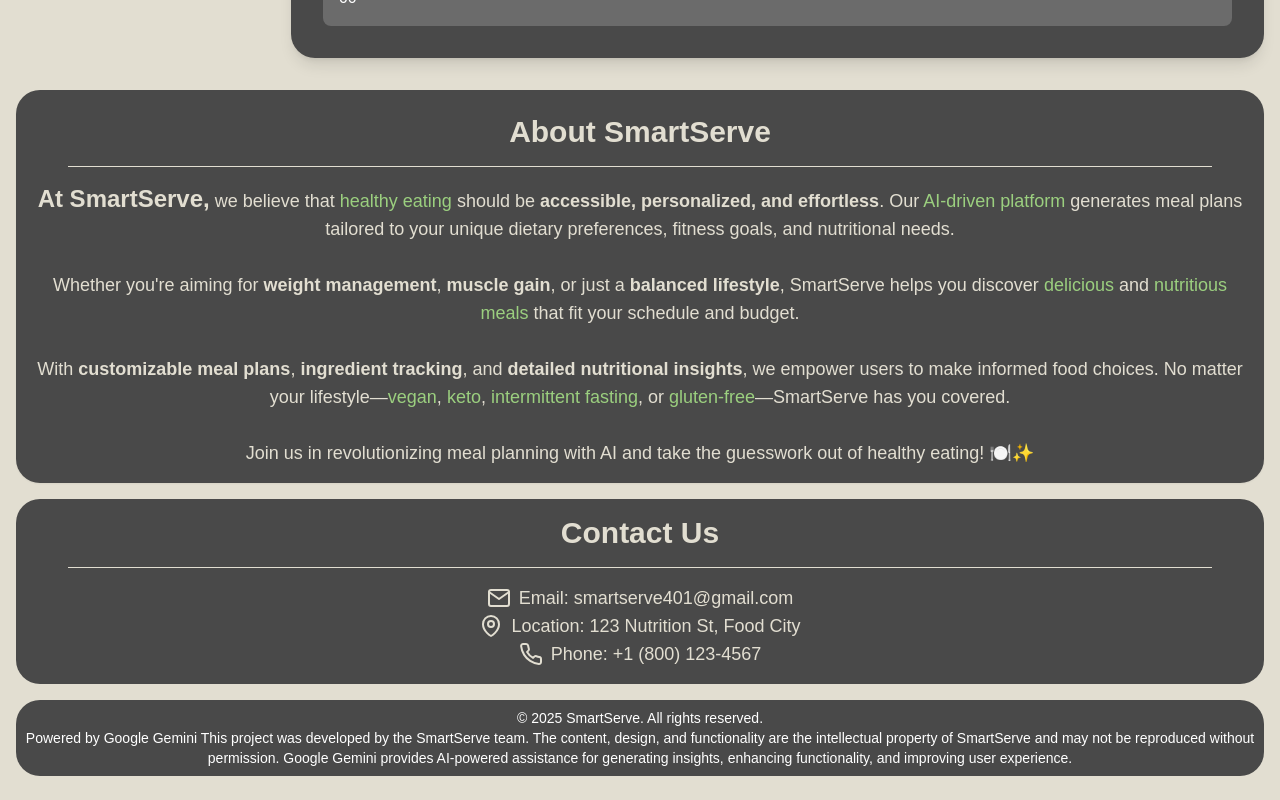
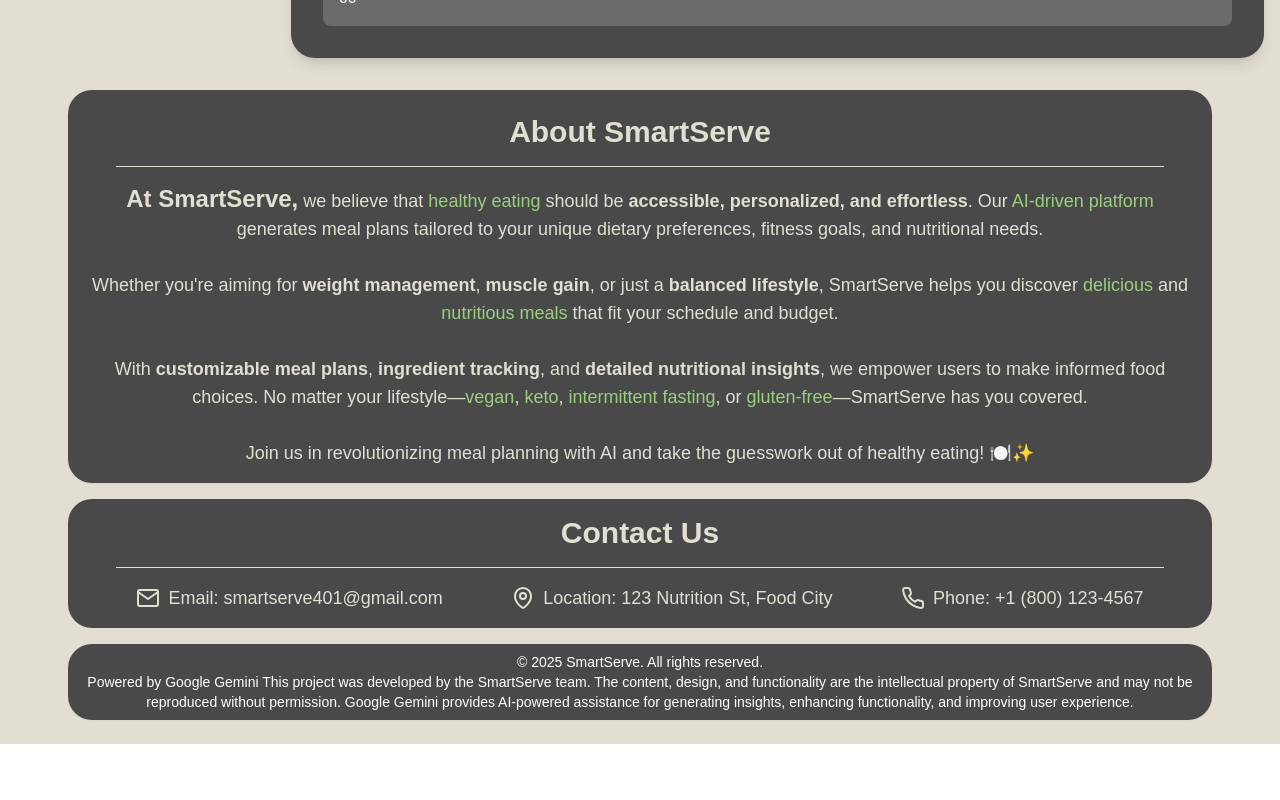
Before and after one commit to jinkim477/seng401-group-project-team-11, a Next.js app in the folder smartserve-frontend/: page /dashboard in a window 1280 px wide. Shown: the part 698-1498 px from the top of the page. After the commit the page ends 1442 px from the top, so only its background shows below. Built offline with nearby package versions, Linux system fonts and the light colour scheme.

Commit message:
fixed svg icon, contact, about us, footer

```diff
--- a/smartserve-frontend/app/components/AboutUs.tsx
+++ b/smartserve-frontend/app/components/AboutUs.tsx
@@ -2,7 +2,7 @@
 
 const AboutUs = () => {
 	return (
-		<div className="w-full bg-dark dark:bg-primary text-primary dark:text-dark text-center text-sm py-4 mt-8 rounded-3xl shadow-sm">
+		<div className="w-11/12 bg-dark dark:bg-primary text-primary dark:text-dark text-center text-sm py-4 mt-8 rounded-3xl shadow-sm">
 			<h3 className="text-3xl font-semibold mt-2 mb-4">About SmartServe</h3>
 			<hr className="border-1 border-primary dark:border-dark mb-4 mx-auto w-11/12" />
 			<p className="px-4 text-lg">
--- a/smartserve-frontend/app/components/AuthButtons.tsx
+++ b/smartserve-frontend/app/components/AuthButtons.tsx
@@ -47,7 +47,7 @@
 								height="20"
 								viewBox="0 0 24 24"
 								fill="none"
-								className="stroke-primary dark:stroke-dark"
+								className="stroke-dark"
 								strokeWidth="2"
 								strokeLinecap="round"
 								strokeLinejoin="round"
@@ -68,7 +68,7 @@
 								height="20"
 								viewBox="0 0 24 24"
 								fill="none"
-								className="stroke-primary dark:stroke-dark"
+								className="stroke-dark"
 								stroke-width="2"
 								stroke-linecap="round"
 								stroke-linejoin="round"
--- a/smartserve-frontend/app/components/Contact.tsx
+++ b/smartserve-frontend/app/components/Contact.tsx
@@ -2,9 +2,10 @@
 
 const Contact = () => {
 	return (
-		<div className="w-full bg-dark dark:bg-primary text-primary dark:text-dark text-center text-sm py-4 mt-4 rounded-3xl">
+		<div className="w-11/12 bg-dark dark:bg-primary text-primary dark:text-dark text-center text-sm py-4 mt-4 rounded-3xl">
 			<h3 className="text-3xl font-semibold">Contact Us</h3>
 			<hr className="border-1 border-primary dark:border-dark m-4 mx-auto w-11/12" />
+			<div className="flex justify-evenly">
 				<p className="text-lg flex items-center justify-center">
 					<svg
 						xmlns="http://www.w3.org/2000/svg"
@@ -56,6 +57,7 @@
 					Phone: +1 (800) 123-4567
 				</p>
 			</div>
+		</div>
 	);
 };
 
--- a/smartserve-frontend/app/components/Footer.tsx
+++ b/smartserve-frontend/app/components/Footer.tsx
@@ -2,9 +2,9 @@
 
 const Footer: React.FC = () => {
 	return (
-		<footer>
+		<footer className="w-11/12">
 			{/* copyright and property notice */}
-			<div className="w-full bg-dark text-white dark:bg-primary dark:text-dark text-center text-sm py-2 mt-4 rounded-3xl">
+			<div className="bg-dark text-white dark:bg-primary dark:text-dark text-center text-sm py-2 mt-4 rounded-3xl shadow-sm">
 				<div className="px-2">
 					<p>© {new Date().getFullYear()} SmartServe. All rights reserved.</p>
 					Powered by Google Gemini This project was developed by the SmartServe
```
Lines whose indentation alone changed are shown as unchanged.
